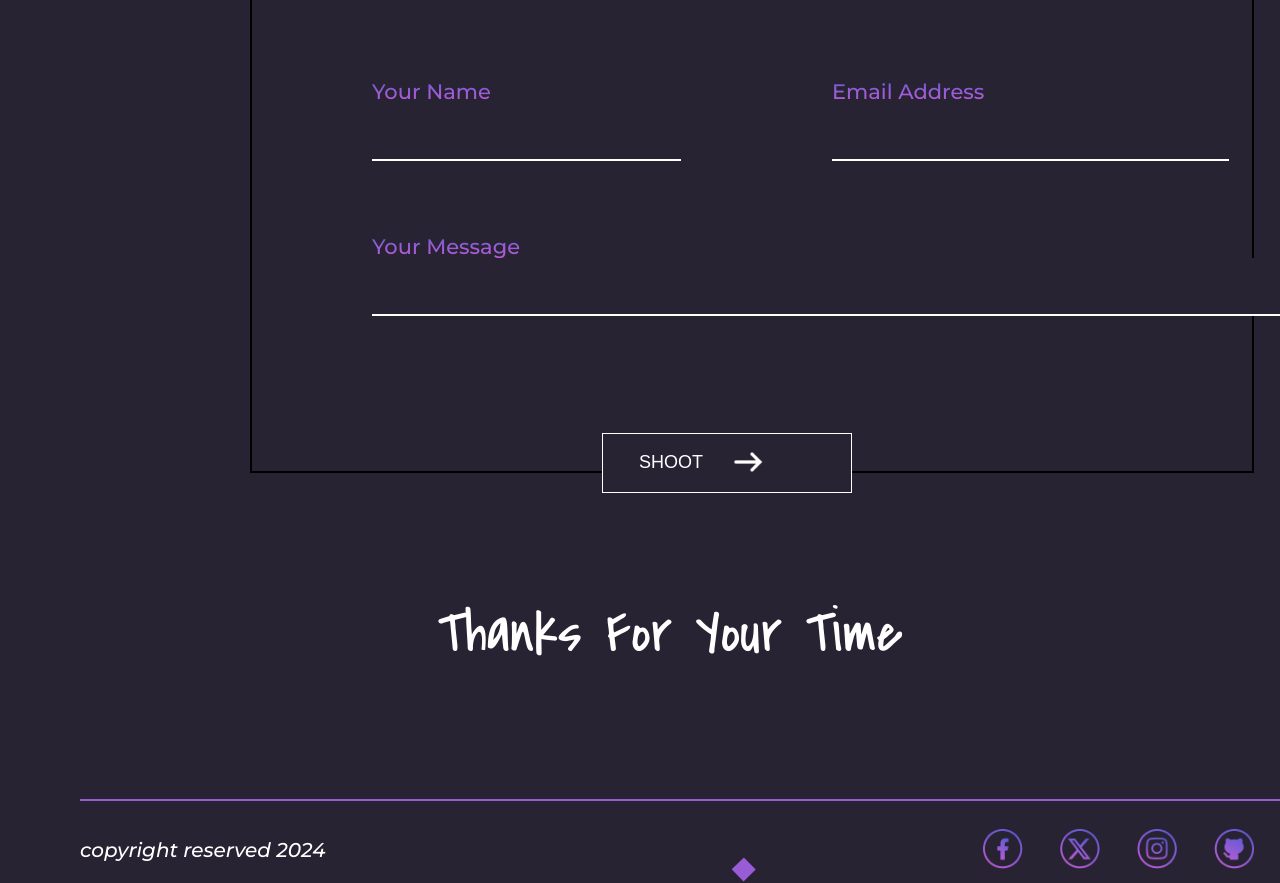
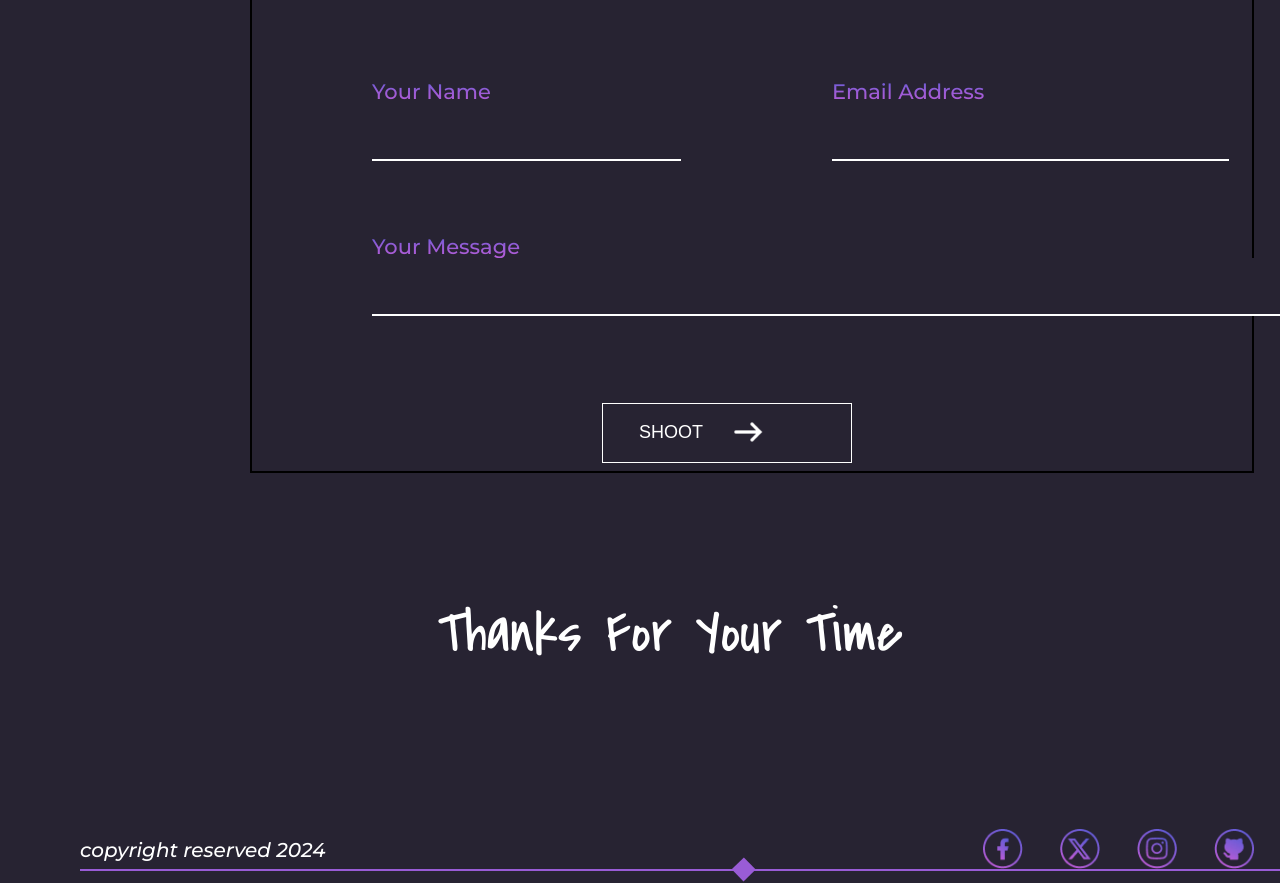
Before and after one commit to Amiele2006/Portfolio_website, a website: page index.html in a window 1280 px wide. Shown: the part 3021-3904 px from the top of the page. Drawn offline with Linux system fonts and the light colour scheme.

Commit message:
changed positioning

```diff
--- a/src/index.css
+++ b/src/index.css
@@ -703,7 +703,7 @@ body{
     width:250px;
     height:60px;
     position:relative;
-    top:190px;
+    top:160px;
     left:350px;
     background-color:  rgba(39, 35, 50, 1);
 }
@@ -782,9 +782,9 @@ body{
 
 #footer-line{
     border:1px solid rgba(153, 92, 214, 1);
-    width:1329px;
+    width:1280px;
     position: relative;
-    top:1808px;
+    top:1878px;
     margin-bottom:20px;
 }
 
```
